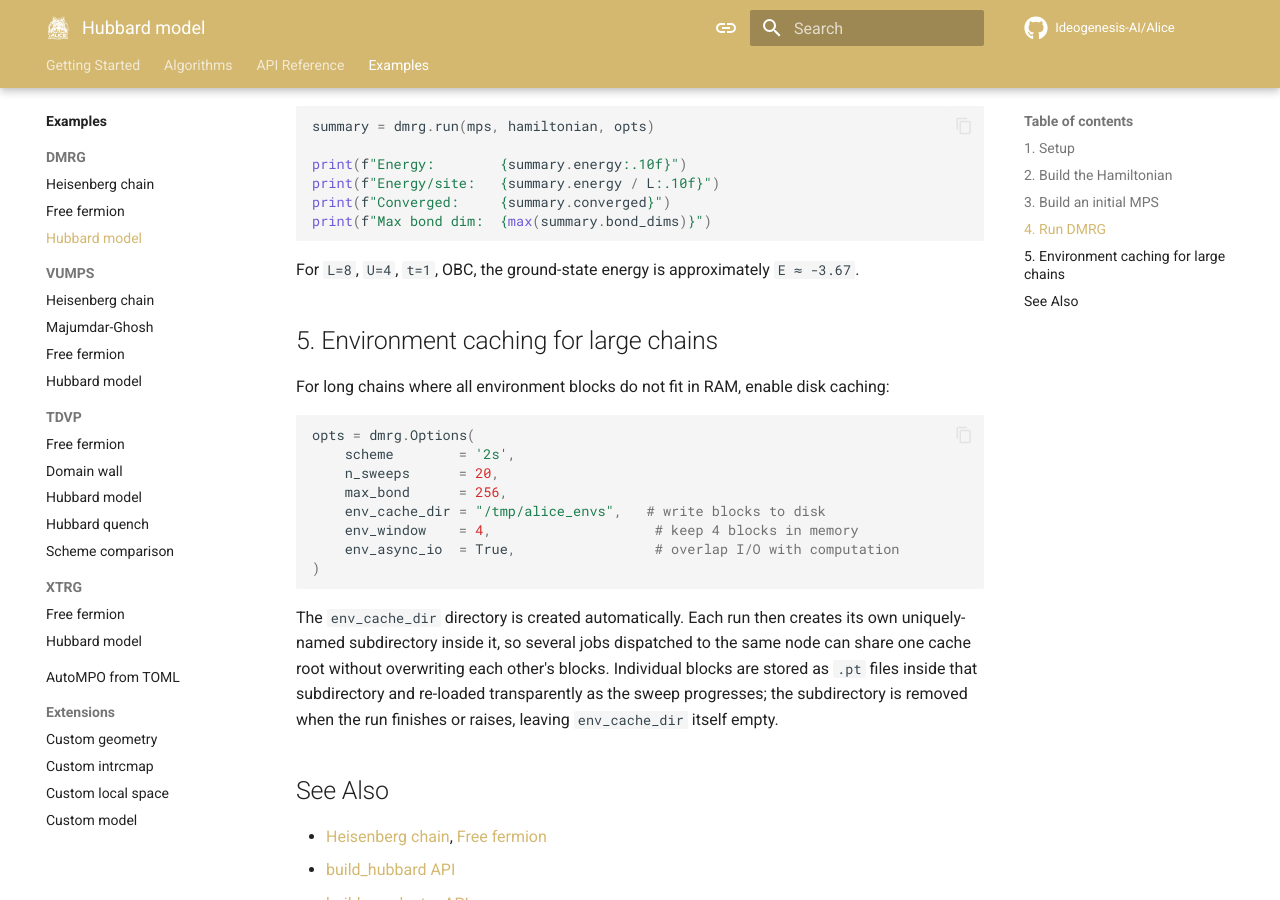
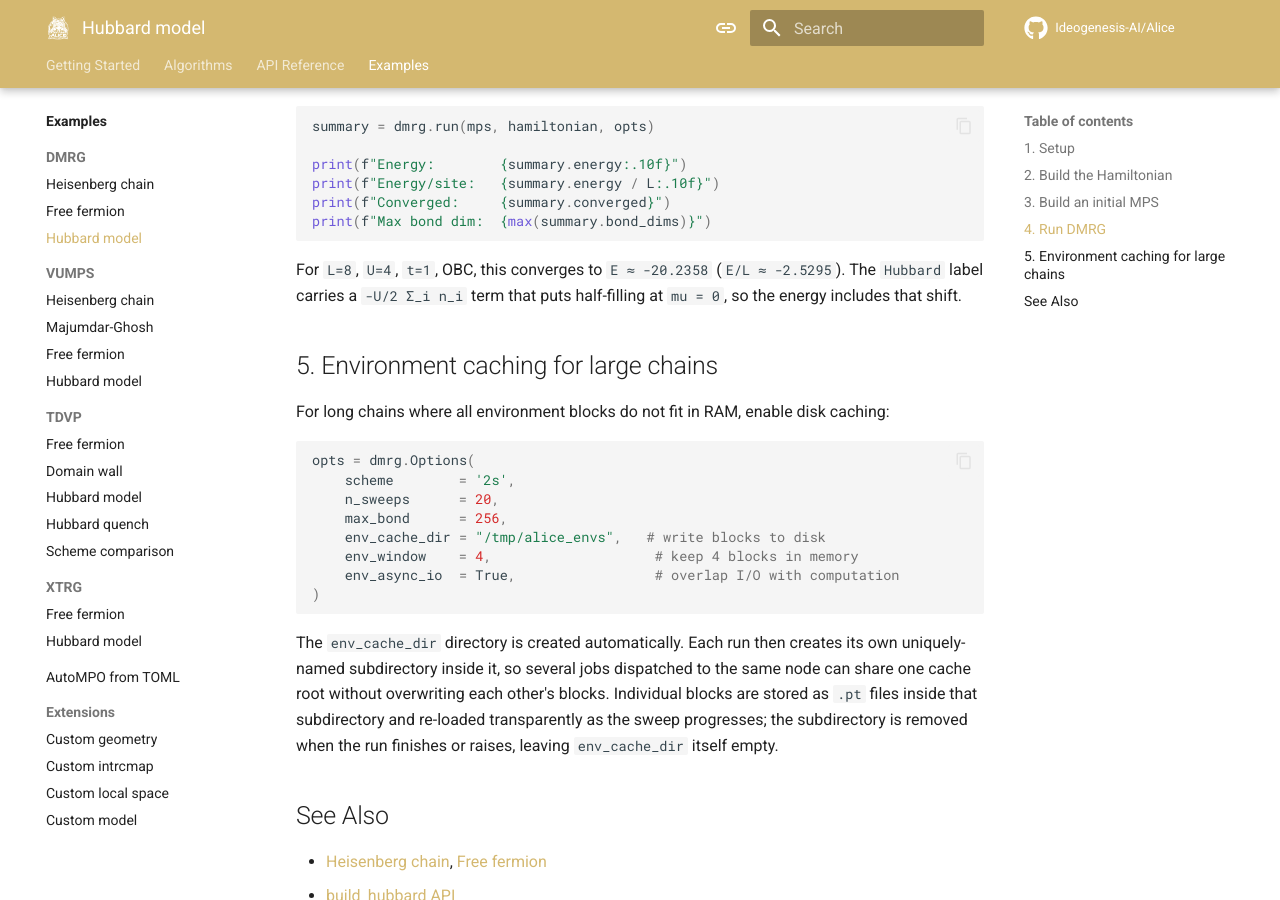
Before and after one commit to Ideogenesis-AI/Alice, an MkDocs documentation site: the page built from docs/examples/dmrg/hubbard.md, in a window 1280 px wide and 900 px high, scrolled down 1540 px. Built offline with MkDocs 1.6.1 and Material for MkDocs 9.7.7, drawn with Linux system fonts in a browser that asks for light colours; comment, search, counter and statistics services are not loaded.

Commit message:
Correct the quoted Hubbard ground-state energy
The page put the eight-site U = 4 ground state at roughly -3.67, where the options it lists converge to -20.2358. The `Hubbard` label carries a `-U/2` term per site so that half-filling sits at zero chemical potential, and the quoted figure appears to predate it; the measured value and the reason for the shift are now both on the page.

````diff
--- a/docs/examples/dmrg/hubbard.md
+++ b/docs/examples/dmrg/hubbard.md
@@ -72,7 +72,7 @@ print(f"Converged:     {summary.converged}")
 print(f"Max bond dim:  {max(summary.bond_dims)}")
 ```
 
-For `L=8`, `U=4`, `t=1`, OBC, the ground-state energy is approximately `E ≈ -3.67`.
+For `L=8`, `U=4`, `t=1`, OBC, this converges to `E ≈ -20.2358` (`E/L ≈ -2.5295`). The `Hubbard` label carries a `-U/2 Σ_i n_i` term that puts half-filling at `mu = 0`, so the energy includes that shift.
 
 ## 5. Environment caching for large chains
 
````
